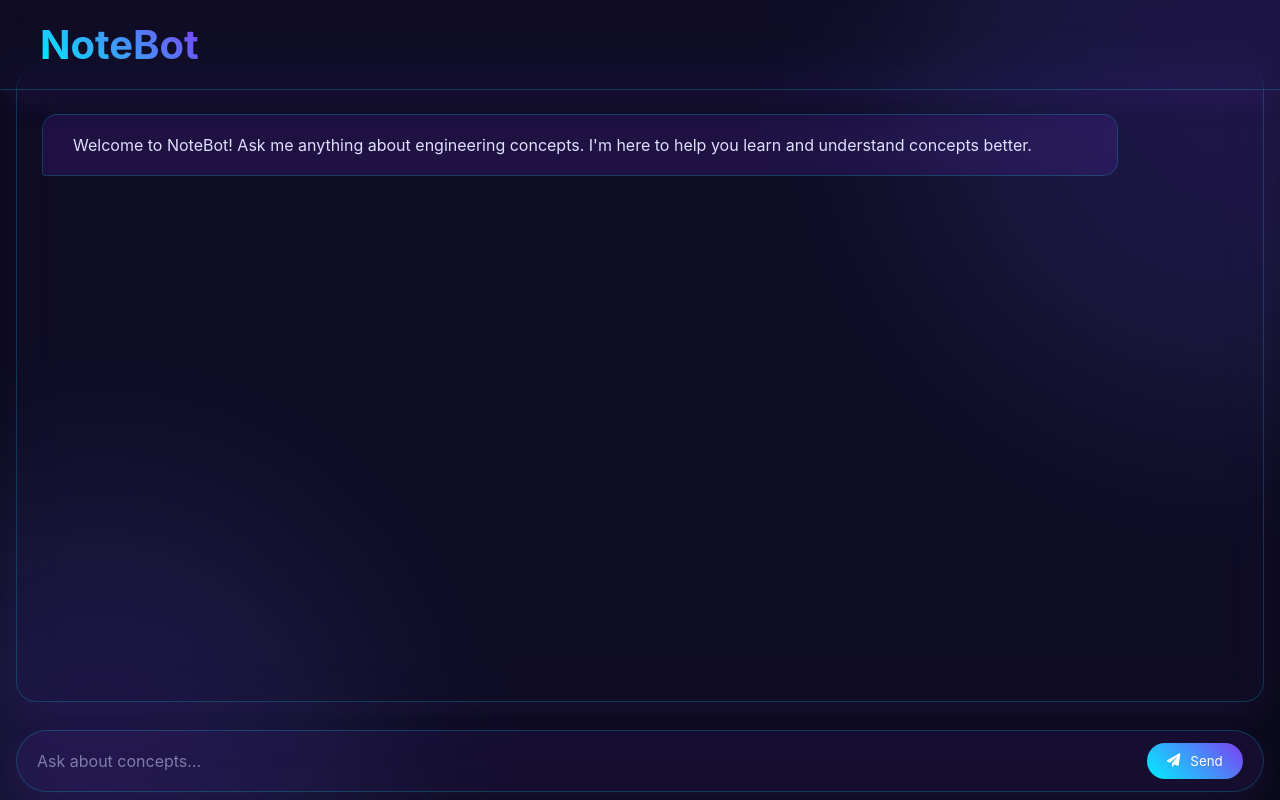
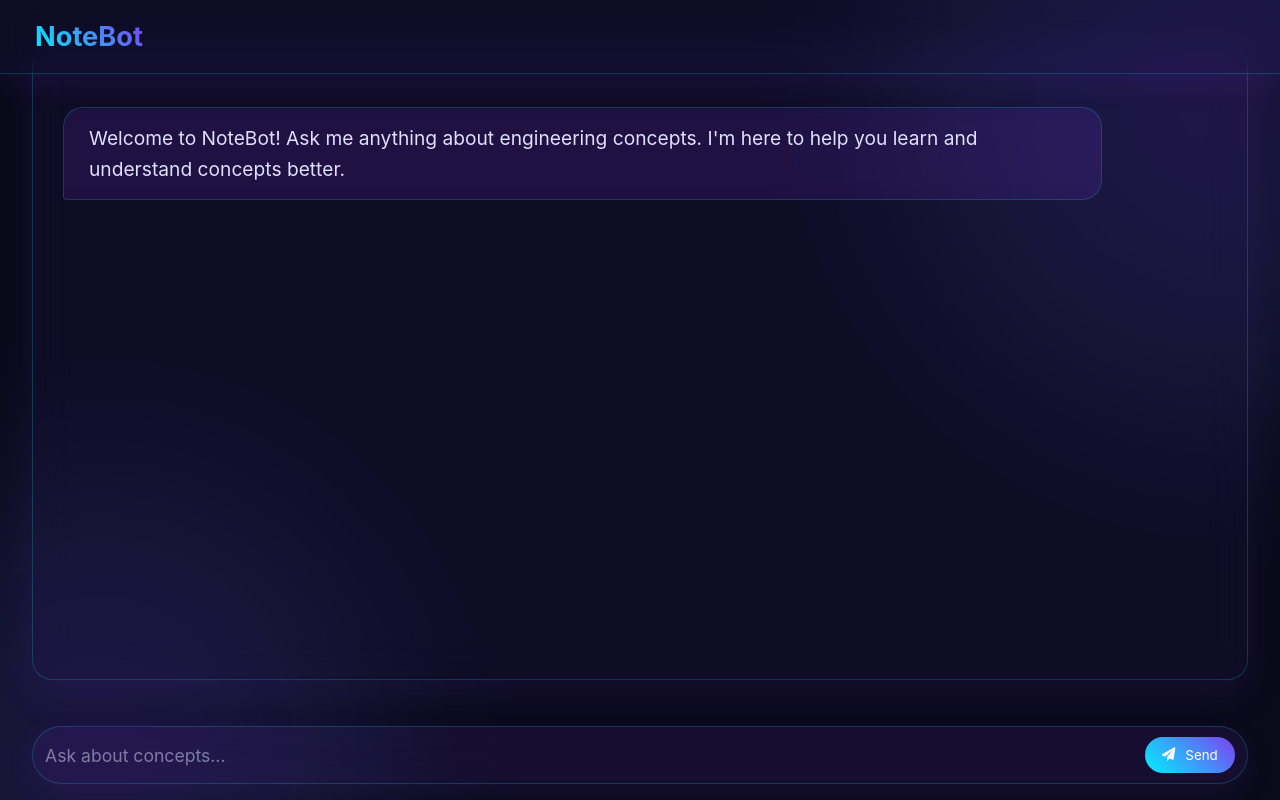
Before and after one commit to Adiiiicodes/MPr-Sem-4, a Python web app: template templates/chat.html in a window 1280 px wide. Run offline with Jinja, Linux system fonts and the light colour scheme; the template is opened without the code that fills it, so the values that code supplies are empty.

Commit message:
fixed ui , response cleaned , chat page improvements

```diff
--- a/templates/chat.html
+++ b/templates/chat.html
@@ -92,7 +92,7 @@
       display: flex;
       justify-content: space-between;
       align-items: center;
-      padding: 20px 40px;
+      padding: 20px 35px;  /* Increased padding */
       background: rgba(126, 63, 242, 0.05);
       backdrop-filter: blur(15px);
       border-bottom: 1px solid var(--glass-border);
@@ -104,7 +104,7 @@
     }
 
     .logo {
-      font-size: 2.5rem;
+      font-size: 1.7rem;  /* Larger logo size */
       font-weight: bold;
       background: var(--gradient-primary);
       -webkit-background-clip: text;
@@ -120,15 +120,15 @@
     /* Chat Container */
     .chat-container {
       position: absolute;
-    top: 60px; /* ~the navbar height */
+      top: 30px; /* ~the navbar height */
       bottom: 0;
       left: 0;
       right: 0;
       display: flex;
       flex-direction: column;
-    gap: 0.5rem;
-    padding: 0.5rem 1rem;
-    overflow: hidden; /* so the content fits within this area */
+      gap: 1rem;  /* Increased gap between elements */
+      padding: 1rem 2rem;  /* More padding */
+      overflow: hidden;
     }
 
     .messages {
@@ -138,12 +138,14 @@
       backdrop-filter: blur(20px);
       border-radius: 20px;
       border: 1px solid var(--glass-border);
-      padding: 25px;
-      margin-bottom: 20px;
+      padding: 30px;  /* Increased padding */
+      margin-bottom: 30px;  /* More space between messages and input */
       box-shadow: 0 15px 40px rgba(126, 63, 242, 0.1);
       scrollbar-width: thin;
       scrollbar-color: var(--primary-color) transparent;
       transition: all 0.4s ease;
+      gap: 15px;  /* Space between messages */
+      line-height: 1.6;  /* Increased line height for readability */
     }
 
     .messages::-webkit-scrollbar {
@@ -156,9 +158,10 @@
     }
 
     .message {
-      margin: 20px 0;
-      padding: 20px 30px;
-      border-radius: 15px;
+      margin: 30px 0;  /* More margin between each message */
+      padding: 15px 25px;  /* Increased padding */
+      border-radius: 20px;
+      font-size: 1.2rem;  /* Larger font size */
       max-width: 90%;
       position: relative;
       overflow: hidden;
@@ -211,12 +214,12 @@
     .input-container {
       display: flex;
       align-items: center;
-      gap: 15px;
+      gap: 7px;  /* Increased gap */
       background: var(--glass-bg);
       backdrop-filter: blur(15px);
       border-radius: 50px;
       border: 1px solid var(--glass-border);
-      padding: 12px 20px;
+      padding: 10px 12px;  /* Increased padding */
       transition: all 0.3s ease;
       box-shadow: 0 10px 30px rgba(126, 63, 242, 0.1);
     }
@@ -226,7 +229,7 @@
       background: transparent;
       border: none;
       color: var(--text-color);
-      font-size: 1rem;
+      font-size: 1.1rem;  /* Larger font size */
       outline: none;
       caret-color: var(--primary-color);
     }
@@ -240,7 +243,7 @@
       color: white;
       border: none;
       border-radius: 50px;
-      padding: 10px 20px;
+      padding: 10px 17px;  /* Increased padding */
       cursor: pointer;
       display: flex;
       align-items: center;
@@ -287,11 +290,11 @@
     /* Responsive Design */
     @media (max-width: 768px) {
       .navbar {
-          padding: 15px 20px;
+        padding: 20px 30px;
       }
 
       .chat-container {
-          padding: 0 10px;
+        padding: 0 15px;
         height: calc(100vh - 80px);
       }
 
@@ -335,6 +338,7 @@
         transition: none !important;
       }
     }
+
   </style>
   <head>
     <meta charset="UTF-8">
```
Lines whose indentation alone changed are shown as unchanged.
